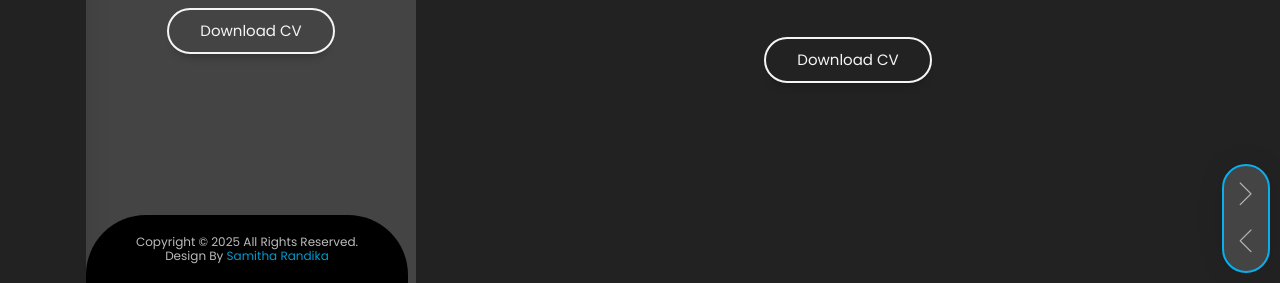
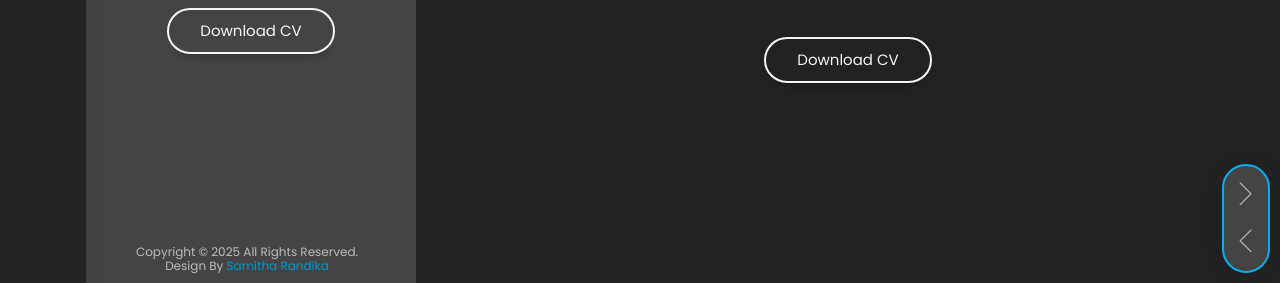
Before and after one commit to Samitha-Edirisinghe/My-Portfolio, a plain HTML site: page index.html in a window 1280 px wide. Shown: the part 517-800 px from the top of the page. Drawn offline with Linux system fonts and the light colour scheme.

Commit message:
Update main.css

```diff
--- a/css/main.css
+++ b/css/main.css
@@ -500,6 +500,8 @@ input[type="submit"]:focus {
   line-height: 14px;
   font-size: 12px;
   text-align: center;
+  background-color: #444444 !important;
+  padding: 0px !important;
 }
 
 .copyrights a:hover{
@@ -3101,4 +3103,5 @@ blockquote {
 
 .copyrights{
   padding: 20px 20px 10px 20px !important;
-}
+
+}
```
